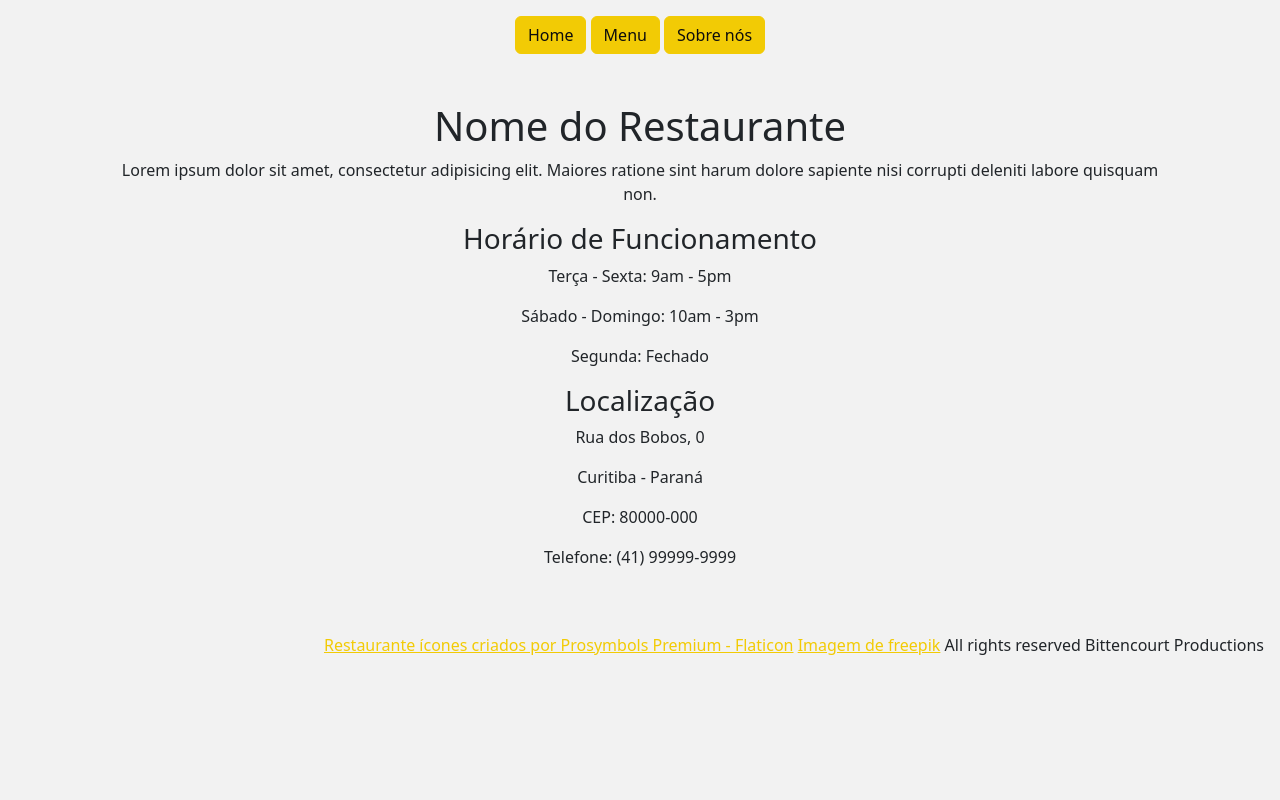
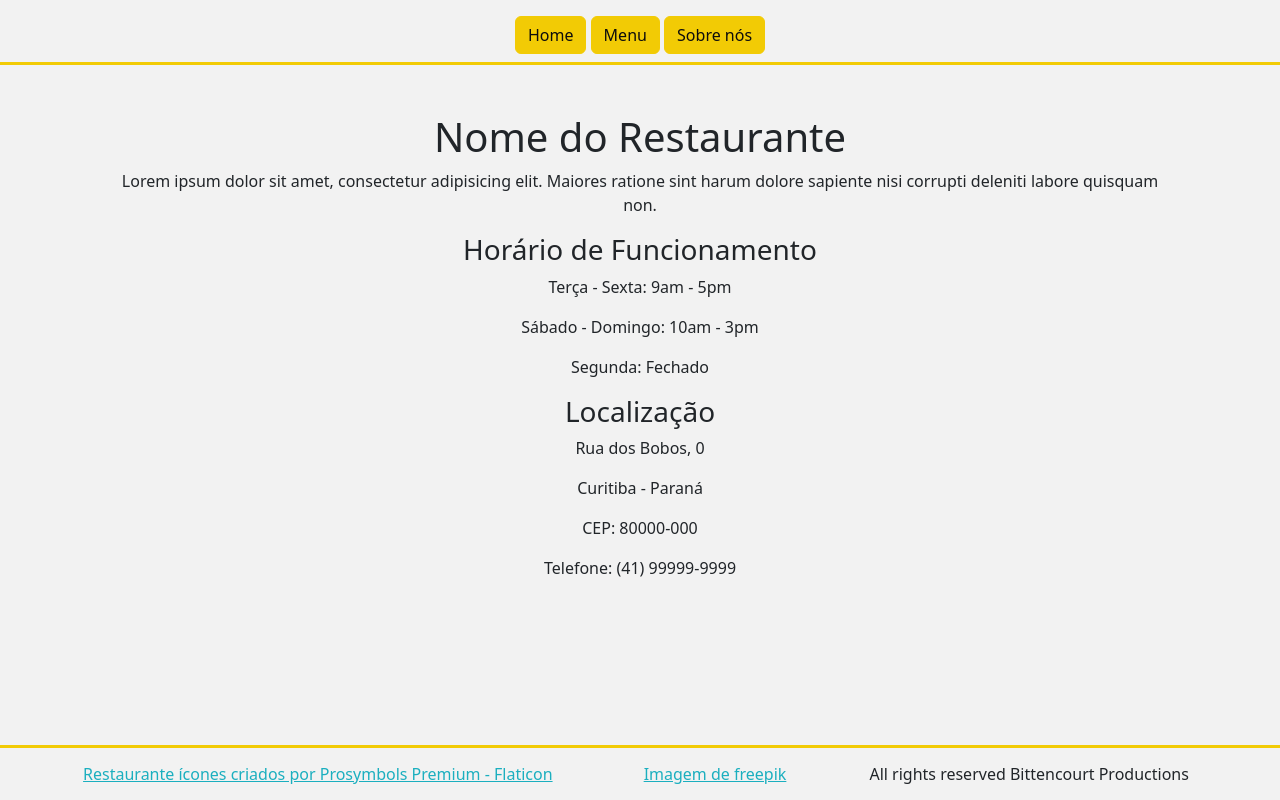
Before and after one commit to p-bittencourt/restaurant-page, a website built with webpack: page src/index.html in a window 1280 px wide. Built offline with nearby package versions, Linux system fonts and the light colour scheme; files whose address does not match are found by name.

Commit message:
Adiciona estilos ao header e footer

```diff
--- a/src/assets/styles/_body.scss
+++ b/src/assets/styles/_body.scss
@@ -1,3 +1,5 @@
+@use "./custom" as *;
+
 body {
   // background-image: url("/dist/30c3b4f429be9a482791.jpg");
   // background-position: center;
@@ -17,4 +19,21 @@ body {
 }
 
 header {
+  background-color: $white;
+  width: 100vw;
+  height: 65px;
+  border-bottom: 3px solid $primary;
 }
+
+footer {
+  background-color: $white;
+  width: 100vw;
+  height: 55px;
+  border-top: 3px solid $primary;
+  position: absolute;
+  bottom: 0;
+
+  a {
+    color: $secondary;
+  }
+}
--- a/src/index.html
+++ b/src/index.html
@@ -6,7 +6,7 @@
     <title>Restaurant Page</title>
   </head>
   <body>
-    <header class="container text-center pt-3">
+    <header class="text-center pt-3">
       <nav>
         <button type="button" class="btn btn-primary" id="btn-home">
           Home
@@ -20,17 +20,19 @@
       </nav>
     </header>
     <div class="content"></div>
-    <footer class="text-end pe-3">
+  </body>
+  <footer class="pe-3 d-flex justify-content-evenly align-items-center">
     <a
       href="https://www.flaticon.com/br/icones-gratis/restaurante"
       title="restaurante ícones"
+      class="p-2"
       >Restaurante ícones criados por Prosymbols Premium - Flaticon</a
     >
     <a
       href="https://br.freepik.com/vetores-gratis/gravura-de-padrao-botanico-desenhado-a-mao_14571218.htm#fromView=search&page=1&position=15&uuid=4c45a482-3893-4713-96a9-8fb62fd0cef5"
+      class="p-2"
       >Imagem de freepik</a
     >
     All rights reserved Bittencourt Productions
   </footer>
-  </body>
 </html>
```
Lines whose indentation alone changed are shown as unchanged.
